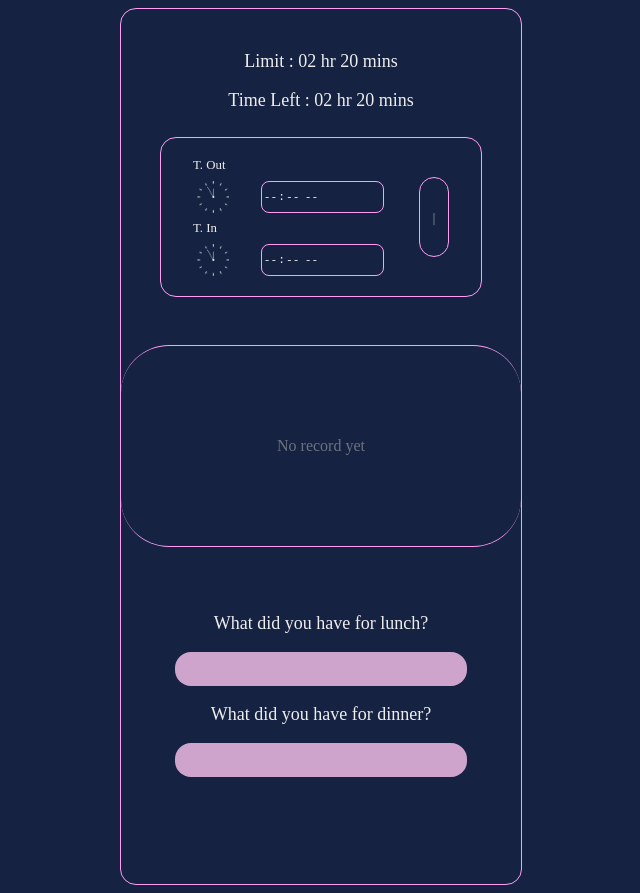
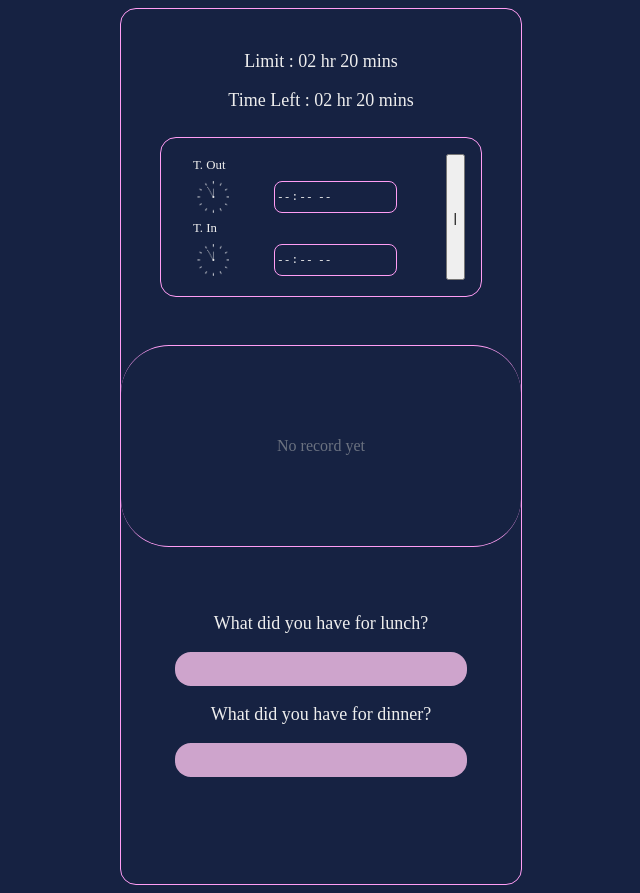
Before and after one commit to vickertan/Rest-Time, a React (Vite) app: page / in a window 1280 px wide. Shown: the whole page, without its empty margins (319-959 px from the left). Built offline with nearby package versions, Linux system fonts and the light colour scheme.

Commit message:
Optimize clock button styling
Optimize record button styling

Update renamed file & class

```diff
--- a/src/main.css
+++ b/src/main.css
@@ -96,7 +96,7 @@ p {
 }
 
 .time-div div .clock-button {
-    background-color: var(--dark-blue);
+    background-color: transparent;
     width: 2rem;
     height: 2rem;
     margin-left: 1rem;
@@ -104,28 +104,27 @@ p {
     background-size: auto 100%;
     outline: none;
     border: none;
-    transition: 0.1s ease-in-out;
+    transition: 0.2s ease-in-out;
 }
 
 .time-div div .clock-button:active {
-    background-image: url("../assets/active-trans-clock-icon.png");
+    background-image: url("../assets/trans-clock-icon-pink.png");
 }
 
-#form .calc-button {
-    background-color: var(--dark-blue);
+#form .rec-button {
+    background-color: transparent;
+    background-image: url("../assets/trans-pencil-icon.png");
+    background-size: auto 100%;
     color: var(--gray);
-    width: 30px;
-    height: 80px;
+    width: 25px;
+    height: 25px;
     margin: auto 1rem auto 0;
-    border-radius: 1rem;
-    border: 1px solid var(--pink);
-    outline: none;
-    transition: 0.2s;
+    border: none;
+    transition: 0.2s ease-in-out;
 }
 
-#form .calc-button:active {
-    background-color: var(--pink);
-    color: var(--light);
+#form .rec-button:active {
+    background-image: url("../assets/trans-pencil-icon-pink.png");
 }
 
 .time-history {
```
